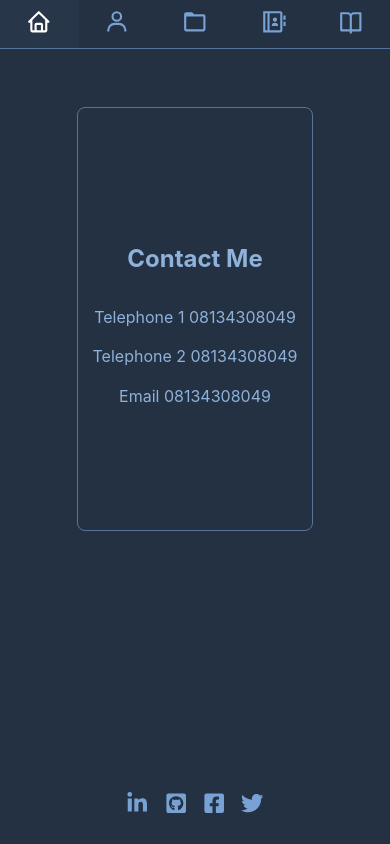
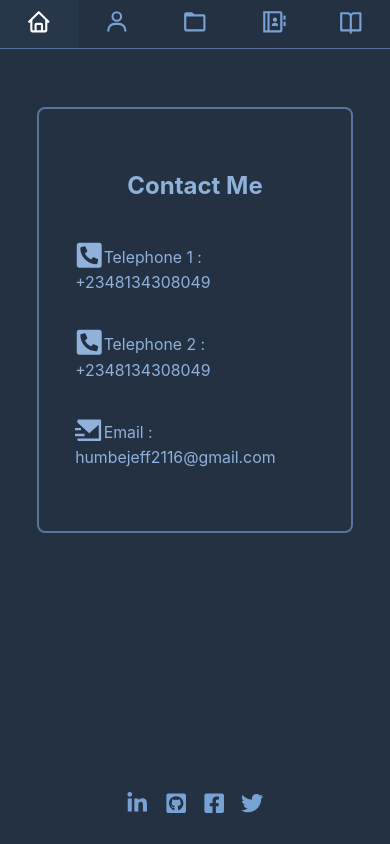
Before and after one commit to humbejeff2116/portfolio-app, a React (Create React App) app: page /portfolio-app/contact in a window 390 px wide. Shown: the top 844 px of the page. Built offline with nearby package versions, Linux system fonts and the light colour scheme.

Commit message:
included icons, media queries to contact

```diff
--- a/src/components/contact/Contact.js
+++ b/src/components/contact/Contact.js
@@ -2,6 +2,7 @@ import React from 'react';
 import  PictureComp from '../pictureModule/Picturemodule';
 import {PagesTemplate} from '../template/Template'
 import RightPane from '../pictureModule/Rightpane';
+
 import './contact.css';
 
 
@@ -32,11 +33,15 @@ function ContactHeader(props){
          <div>
              <h2>Contact Me</h2>
          </div>
+         <div className="contact-ls" >
          {
              props.contactItems.map((contact,i)=>
              <ContactCard {...contact} key={i} />
              )
          }
+
+         </div>
+
 
      </div>
 
@@ -47,9 +52,15 @@ function ContactHeader(props){
 function ContactCard(props){
     return(
 
-             <div className={`about-bio  `}>
-            <span className="about-tg" >{props.contactType} </span>
-            <span className="about-ts" >{props.contactItem}  </span><br />
+             <div className={`contact-bio `}>
+
+
+           <p className="about-tg">
+               <i> {props.contactIcon} </i>
+               <span>{ props.contactType +" :"}  </span>
+               <span className="contact-item"> {props.contactItem } </span>
+            </p>
+
             </div>
 
     )
--- a/src/components/contact/contact.css
+++ b/src/components/contact/contact.css
@@ -3,7 +3,8 @@
     flex-direction: column;
     justify-content: center;
     text-align: center;
-    border:1px solid #55759c;
+    flex-wrap: wrap;
+    border:2px solid #55759c;
     border-radius: 8px;
     width:60%;
     min-height:50vh;
@@ -11,5 +12,127 @@
     margin-left: auto;
     margin-right: auto;
     align-self: center;
-    /* padding:0.6em; */
   }
+  .contact-bio{
+    min-height:7vh;
+    width:80%;
+    text-align: center;
+    font-size: 0.99rem;
+    margin-left: auto;
+    margin-right: auto;
+    display:flex;
+    flex-direction: row;
+     border-radius: 4px;
+      /* border:1px solid black;  */
+  }
+
+  .contact-bio p{
+    display:flex;
+    flex-direction:row;
+    flex-wrap: wrap;
+    align-items: center;
+    /* justify-content: space-evenly; */
+    /* justify-content: space-around; */
+      /* border:1px solid black;  */
+      /* width:80%; */
+      padding:1%;
+
+  }
+  .contact-ls{
+    /* border:1px solid black; */
+    display: flex;
+    flex-direction: column;
+    justify-content: space-around;
+
+    margin:1%;
+  }
+
+  @media only screen and (max-width:1220px){
+    .contact-intro{
+
+      width:90%;
+
+    }
+    .contact-bio{
+
+      width:90%;
+
+    }
+
+  }
+  @media only screen and (max-width:840px){
+    .contact-intro{
+
+      width:90%;
+
+    }
+    .contact-bio{
+
+      width:90%;
+
+    }
+
+  }
+
+  @media only screen and (max-width:700px){
+    .contact-intro{
+
+      width:90%;
+
+    }
+    .contact-bio p{
+      flex-direction: column;
+      align-items: center;
+
+    }
+    .contact-bio {
+
+      justify-content: center;
+
+    }
+
+  }
+
+  @media only screen and (max-width:632px){
+    .contact-intro{
+
+      width:90%;
+
+    }
+    .contact-bio p{
+      flex-direction: column;
+      align-items: center;
+
+
+
+
+
+    }
+    .contact-bio {
+
+      justify-content: center;
+
+    }
+
+  }
+
+  @media only screen and (max-width:600px){
+    .contact-intro{
+
+      width:80%;
+
+    }
+    .contact-bio {
+
+
+      justify-content: unset;
+      width:80%;
+
+    }
+    .contact-bio p{
+      display:flex;
+      flex-direction: row;
+    }
+
+
+  }
--- a/src/components/footer/Footer.css
+++ b/src/components/footer/Footer.css
@@ -87,6 +87,7 @@
 .footer-social{
     display:flex;
     justify-content: center;
+
 }
 .footer-legal{
     flex-direction:column;
--- a/src/components/sidenav/Sidenav.js
+++ b/src/components/sidenav/Sidenav.js
@@ -43,8 +43,8 @@ function NavLinks(props){
 
         <div className="side-nav-item" >
 
-       <Link to={props.href} className="side-nav-link" >
-       <i>{props.icon}</i> <span className="sidenav-link-text">{props.name}</span>
+        <Link to={props.href} className="side-nav-link" >
+            <i>{props.icon}</i> <span className="sidenav-link-text">{props.name}</span>
         </Link>
 
         </div>
--- a/src/pages/ContactPage/ContactPage.css
+++ b/src/pages/ContactPage/ContactPage.css
@@ -0,0 +1,6 @@
+.contact-icon{
+    width: 1.8em;
+    height:1.8em;
+    /* border:1px solid black;  */
+
+}
--- a/src/pages/ContactPage/ContactPage.js
+++ b/src/pages/ContactPage/ContactPage.js
@@ -1,11 +1,16 @@
 import React,{useEffect} from 'react';
 import ContactComp from '../../components/contact/Contact';
 import Template from '../../components/template/Template';
+import {BiPhone} from "react-icons/bi";
+import {FiMail} from "react-icons/fi";
+import{FaPhoneSquareAlt} from "react-icons/fa";
+import{RiMailSendFill} from "react-icons/ri";
+import './ContactPage.css';
 
 const contactItems =[
-    {contactType:"Telephone 1", contactIcon:'', contactItem:"08134308049"},
-    {contactType:"Telephone 2",contactIcon:'', contactItem:"08134308049"},
-    {contactType:"Email",contactIcon:'', contactItem:"08134308049"}
+    {contactType:"Telephone 1", contactIcon:<FaPhoneSquareAlt className="contact-icon" />, contactItem:"+2348134308049"},
+    {contactType:"Telephone 2",contactIcon:<FaPhoneSquareAlt className="contact-icon" />, contactItem:"+2348134308049"},
+    {contactType:"Email",contactIcon:<RiMailSendFill className="contact-icon" />, contactItem:"humbejeff2116@gmail.com"}
 ]
 
 
```
